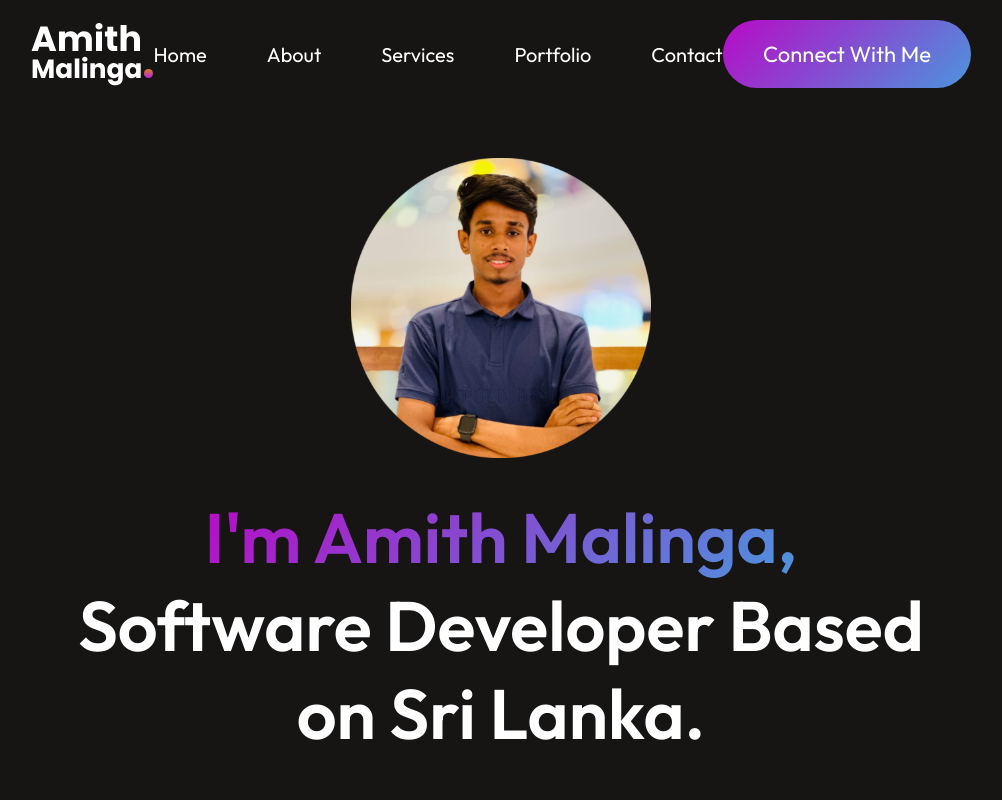
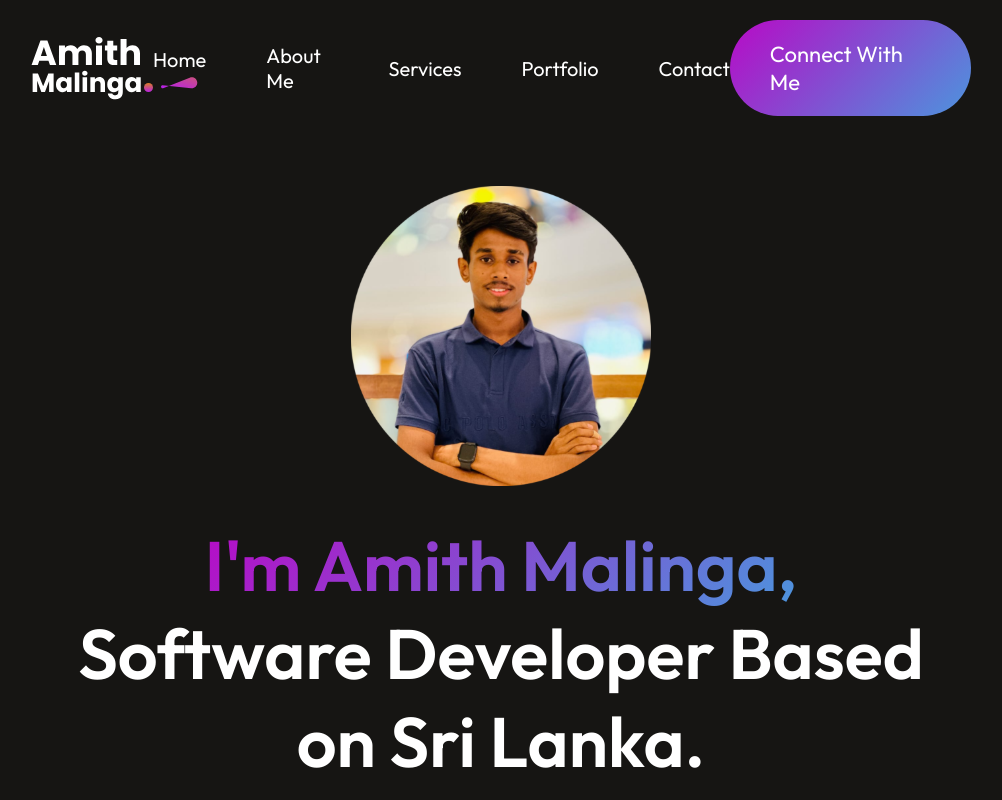
Before and after one commit to AmithMalinga/Portfolio-Website-Amith, a React (Vite) app: page / in a window 1280 px wide. Shown: the top 800 px of the page, without its empty margins (139-1141 px from the left). Built offline with nearby package versions, Linux system fonts and the light colour scheme.

Commit message:
Added smooth scroll across the page

```diff
--- a/src/Components/About/About.jsx
+++ b/src/Components/About/About.jsx
@@ -5,7 +5,7 @@ import profile_img from '../../assets/profile_img.svg'
 
 const About = () => {
     return (
-        <div className='about'>
+        <div id='about' className='about'>
             <div className="about-title">
                 <h1>About me</h1>
                 <img src={theme_pattern} alt='' />
--- a/src/Components/Contact/Contact.jsx
+++ b/src/Components/Contact/Contact.jsx
@@ -8,7 +8,7 @@ import call_icon from '../../assets/call_icon.svg'
 
 const Contact = () => {
     return (
-        <div className='contact'>
+        <div id='contact' className='contact'>
             <div className='contact-title'>
                 <h1>Get in touch</h1>
                 <img src={theme_pattern} alt="" />
--- a/src/Components/Hero/Hero.jsx
+++ b/src/Components/Hero/Hero.jsx
@@ -3,7 +3,7 @@ import './Hero.css'
 import Profiler_img from '../../assets/profile_img.svg'
 const Hero = () => {
   return (
-    <div className='hero'>
+    <div id='home' className='hero'>
       <img src={Profiler_img} alt="" />
       <h1><span>I'm Amith Malinga,</span> Software Developer Based on Sri Lanka.</h1>
       <p>I am a dedicated software engineer with a strong passion for developing innovative solutions.</p>
--- a/src/Components/MyWork/MyWork.jsx
+++ b/src/Components/MyWork/MyWork.jsx
@@ -6,7 +6,7 @@ import arrow_icon from '../../assets/arrow_icon.svg'
 
 const MyWork = () => {
   return (
-    <div className='mywork'>
+    <div id='work' className='mywork'>
       <div className="mywork-">
         <h1>My latest work</h1>
         <img src={theme_pattern} alt=""/>
--- a/src/Components/Navbar/Navbar.css
+++ b/src/Components/Navbar/Navbar.css
@@ -24,3 +24,20 @@
 .nav-connect:hover{
     transform: scale(1.05);
 }
+
+.nav-menu li{
+    display: flex;
+    flex-direction: column;
+    gap: 5px;
+    cursor: pointer;
+}
+
+.nav-menu li img{
+    display: flex;
+    margin: auto;
+}
+
+.anchor-link{
+    text-decoration: none;
+    color: white;
+}
--- a/src/Components/Navbar/Navbar.jsx
+++ b/src/Components/Navbar/Navbar.jsx
@@ -1,21 +1,41 @@
-import React from 'react'
-import './Navbar.css'
-import logo from '../../assets/logo.svg'
+import React, { useState } from 'react'; // Import useState from React
+import './Navbar.css';
+import logo from '../../assets/logo.svg';
+import underline from '../../assets/nav_underline.svg';
+import AnchorLink from 'react-anchor-link-smooth-scroll';
 
 const NavBar = () => {
+
+  const [menu, setMenu] = useState("Home");
+
   return (
     <div className='Navbar'>
-      <img src={logo} alt="" />
+      <img src={logo} alt="Logo" />
       <ul className="nav-menu">
-        <li>Home</li>
-        <li>About</li>
-        <li>Services</li>
-        <li>Portfolio</li>
-        <li>Contact</li>
+        <li onClick={() => setMenu("Home")}>
+          <AnchorLink className='anchor-link' href='#home'><p onClick={() => setMenu("home")}>Home</p></AnchorLink>
+          {menu === "Home" ? <img src={underline} alt='Underline' /> : null}
+        </li>
+        <li onClick={() => setMenu("About")}>
+          <AnchorLink className='anchor-link' offset={50} href='#about'><p onClick={() => setMenu("about")}>About Me</p></AnchorLink>
+          {menu === "About" ? <img src={underline} alt='Underline' /> : null}
+        </li>
+        <li onClick={() => setMenu("Services")}>
+          <AnchorLink className='anchor-link' offset={50} href='#services'><p onClick={() => setMenu("services")}>Services</p></AnchorLink>
+          {menu === "Services" ? <img src={underline} alt='Underline' /> : null}
+        </li>
+        <li onClick={() => setMenu("Portfolio")}>
+          <AnchorLink className='anchor-link' offset={50} href='#work'><p onClick={() => setMenu("work")}>Portfolio</p></AnchorLink>
+          {menu === "Portfolio" ? <img src={underline} alt='Underline' /> : null}
+        </li>
+        <li onClick={() => setMenu("Contact")}>
+          <AnchorLink className='anchor-link' offset={50} href='#contact'><p onClick={() => setMenu("contact")}>Contact</p></AnchorLink>
+          {menu === "Contact" ? <img src={underline} alt='Underline' /> : null}
+        </li>
       </ul>
       <div className="nav-connect">Connect With Me</div>
     </div>
-  )
+  );
 }
 
-export default NavBar
+export default NavBar;
--- a/src/Components/Services/Services.jsx
+++ b/src/Components/Services/Services.jsx
@@ -6,7 +6,7 @@ import arrow_icon from '../../assets/arrow_icon.svg';
 
 const Services = () => {
     return (
-        <div className='services'>
+        <div id='services' className='services'>
             <div className="services-title">
                 <h1>My services</h1>
                 <img src={theme_pattern} alt="Theme Pattern" />
```
